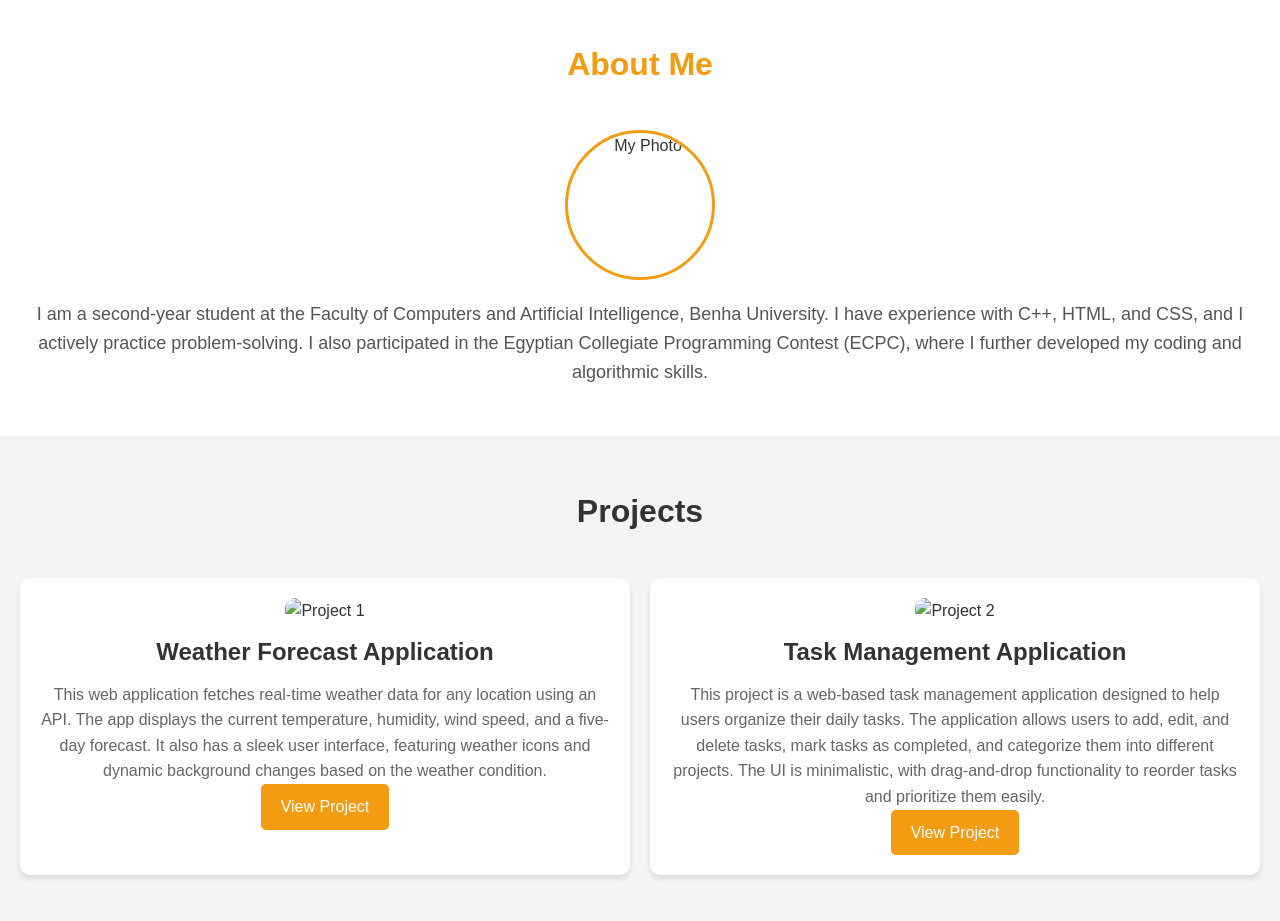
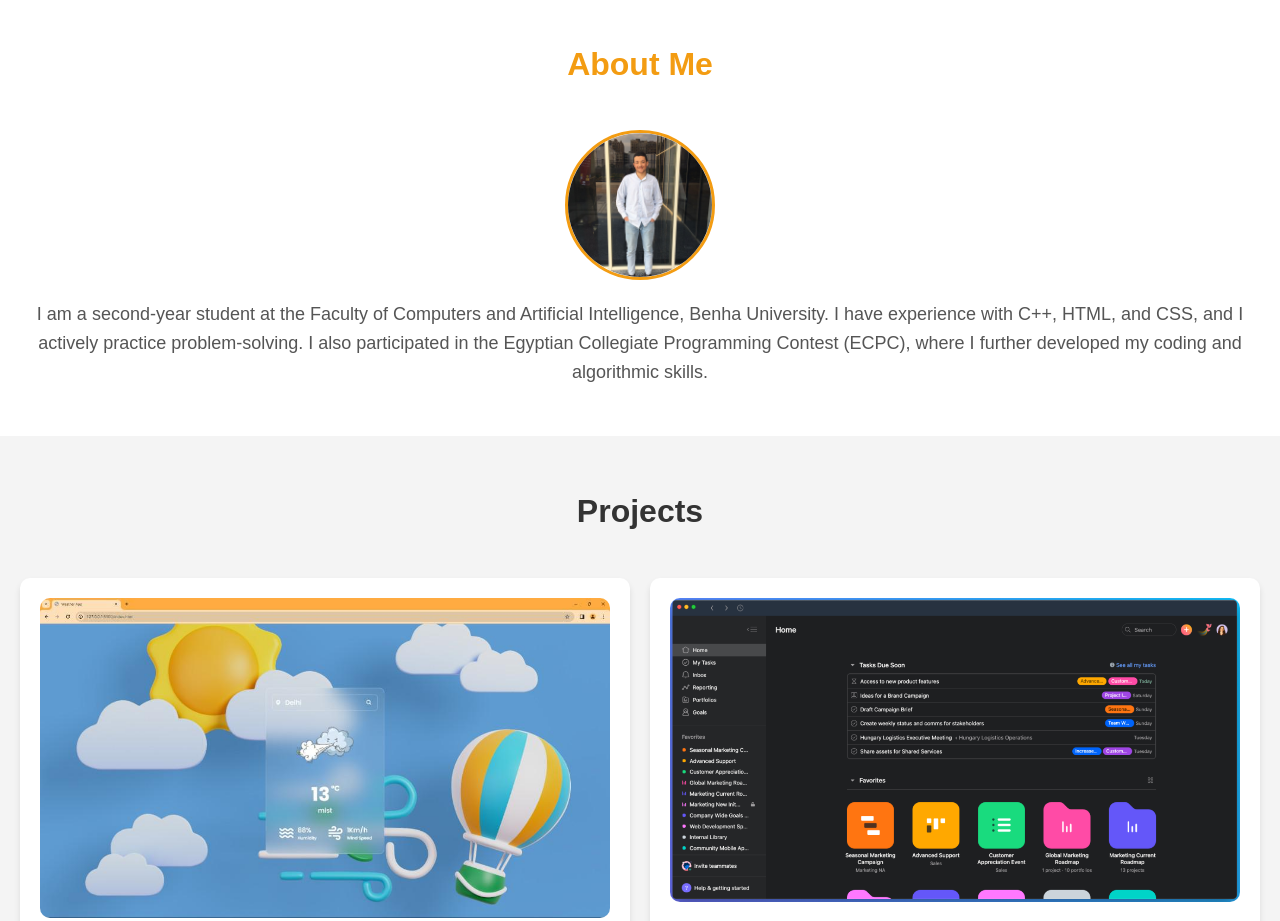
Before and after one commit to Momen-Elgazar/ITI5, a plain HTML site: page index.html in a window 1280 px wide. Shown: the part 880-1801 px from the top of the page. Drawn offline with Linux system fonts and the light colour scheme; the site is published under a folder, as on GitHub Pages, so addresses that start at the root find nothing.

Commit message:
Update index.html

```diff
--- a/index.html
+++ b/index.html
@@ -28,7 +28,7 @@
 
         <section id="about">
             <h2>About Me</h2>
-            <img src="/Images/WhatsApp Image 2024-03-23 at 16.28.53_32c3e5ef.jpg" alt="My Photo" class="profile-photo">
+            <img src="Images/WhatsApp Image 2024-03-23 at 16.28.53_32c3e5ef.jpg" alt="My Photo" class="profile-photo">
             <p>I am a second-year student at the Faculty of Computers and Artificial Intelligence, Benha University. I have experience with C++, HTML, and CSS, and I actively practice problem-solving. I also participated in the Egyptian Collegiate Programming Contest (ECPC), where I further developed my coding and algorithmic skills.</p>
         </section>
 
@@ -36,13 +36,13 @@
             <h2>Projects</h2>
             <div class="project-grid">
                 <div class="project">
-                    <img src="/Images/Screenshot-2024-01-25-125829.jpg" alt="Project 1" class="project-image">
+                    <img src="Images/Screenshot-2024-01-25-125829.jpg" alt="Project 1" class="project-image">
                     <h3>Weather Forecast Application</h3>
                     <p>This web application fetches real-time weather data for any location using an API. The app displays the current temperature, humidity, wind speed, and a five-day forecast. It also has a sleek user interface, featuring weather icons and dynamic background changes based on the weather condition.</p>
                     <a href="#" class="btn" target="_blank">View Project</a>
                 </div>
                 <div class="project">
-                    <img src="/Images/054YhGcdSr0FkY8pIDnot1L-11.webp" alt="Project 2" class="project-image">
+                    <img src="Images/054YhGcdSr0FkY8pIDnot1L-11.webp" alt="Project 2" class="project-image">
                     <h3>Task Management Application</h3>
                     <p>This project is a web-based task management application designed to help users organize their daily tasks. The application allows users to add, edit, and delete tasks, mark tasks as completed, and categorize them into different projects. The UI is minimalistic, with drag-and-drop functionality to reorder tasks and prioritize them easily.</p>
                     <a href="#" class="btn" target="_blank">View Project</a>
```
